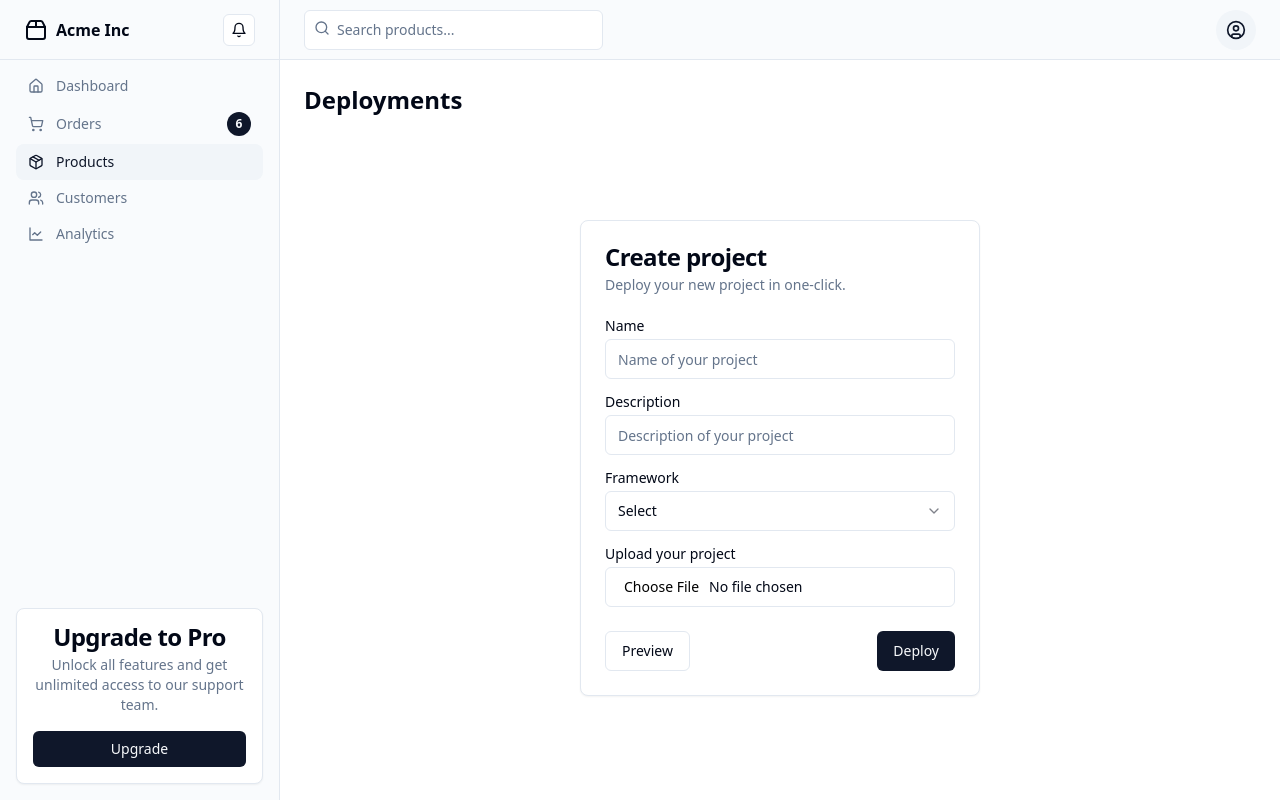
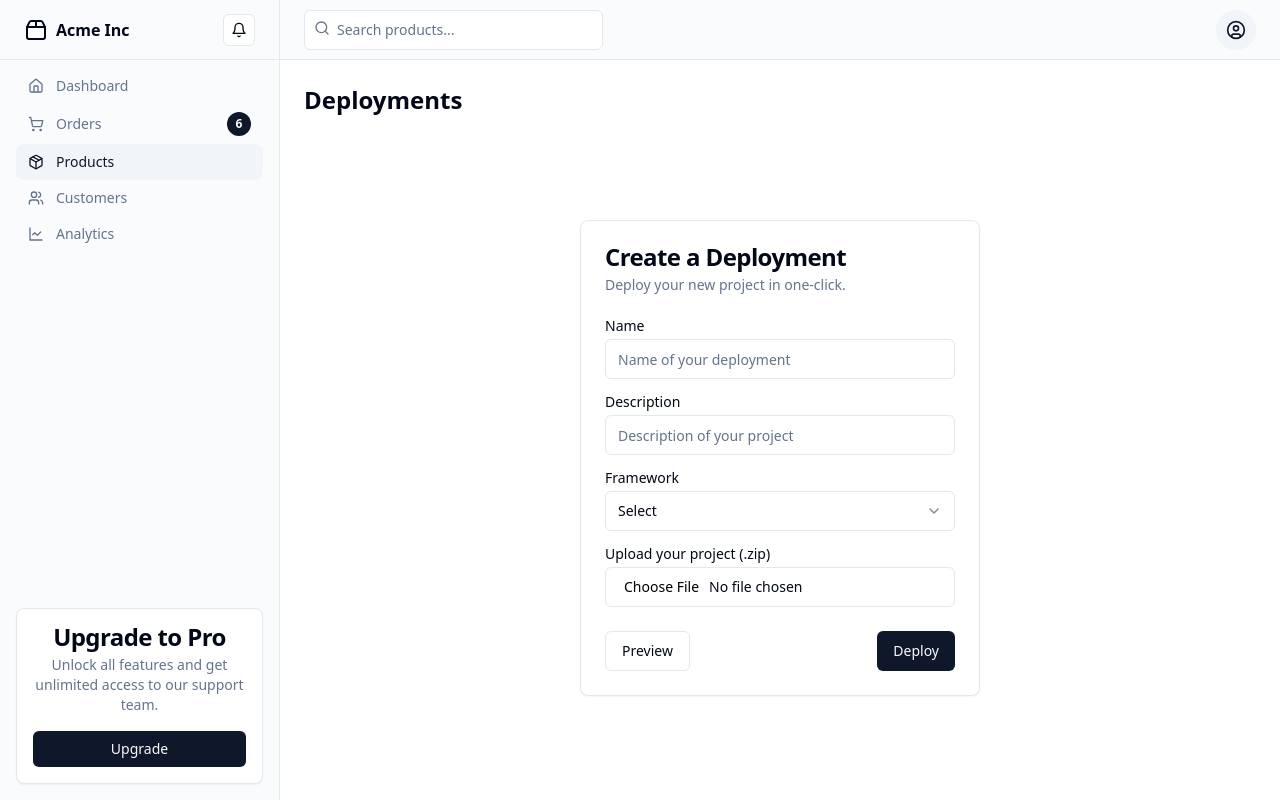
Before and after one commit to KueZie/pass-lite, a React (Create React App) app in the folder web/: page /dashboard/create in a window 1280 px wide. Built offline with nearby package versions, Linux system fonts and the light colour scheme.

Commit message:
Update language on 'Create a Deployment'

```diff
--- a/web/src/screens/DeploymentCreateScreen.tsx
+++ b/web/src/screens/DeploymentCreateScreen.tsx
@@ -33,7 +33,7 @@ export function DeploymentCreateScreen() {
       <div className="flex flex-1 justify-center items-center">
         <Card className="w-[400px]">
           <CardHeader>
-            <CardTitle>Create project</CardTitle>
+            <CardTitle>Create a Deployment</CardTitle>
             <CardDescription>Deploy your new project in one-click.</CardDescription>
           </CardHeader>
           <CardContent>
@@ -41,7 +41,7 @@ export function DeploymentCreateScreen() {
               <div className="grid w-full items-center gap-4">
                 <div className="flex flex-col space-y-1.5">
                   <Label htmlFor="name">Name</Label>
-                  <Input id="name" placeholder="Name of your project" />
+                  <Input id="name" placeholder="Name of your deployment" />
                 </div>
                 <div className="flex flex-col space-y-1.5">
                   <Label htmlFor="description">Description</Label>
@@ -63,8 +63,8 @@ export function DeploymentCreateScreen() {
                 </div>
                 {/* File Upload */}
                 <div className="flex flex-col space-y-1.5">
-                  <Label htmlFor="file">Upload your project</Label>
-                  <Input type="file" id="file" />
+                  <Label htmlFor="file">Upload your project (.zip)</Label>
+                  <Input type="file" id="file" accept=".zip" />
                 </div>
               </div>
             </form>
```
